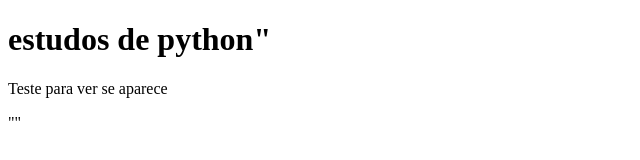
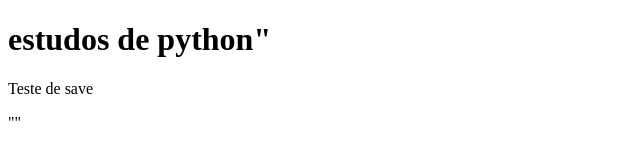
Before and after one commit to KaynBelmont/python, a plain HTML site: page index.html in a window 1280 px wide. Shown: the full height of the page, 0-640 px from the left. Drawn offline with Linux system fonts and the light colour scheme.

Commit message:
Agora sim teste de commmit

```diff
--- a/index.html
+++ b/index.html
@@ -7,6 +7,6 @@
 </head>
 <body>
     <h1>estudos de python"</h1>
-    <p>Teste para ver se aparece</p>
+    <p>Teste de save</p>
 </body>
 </html>""
```
